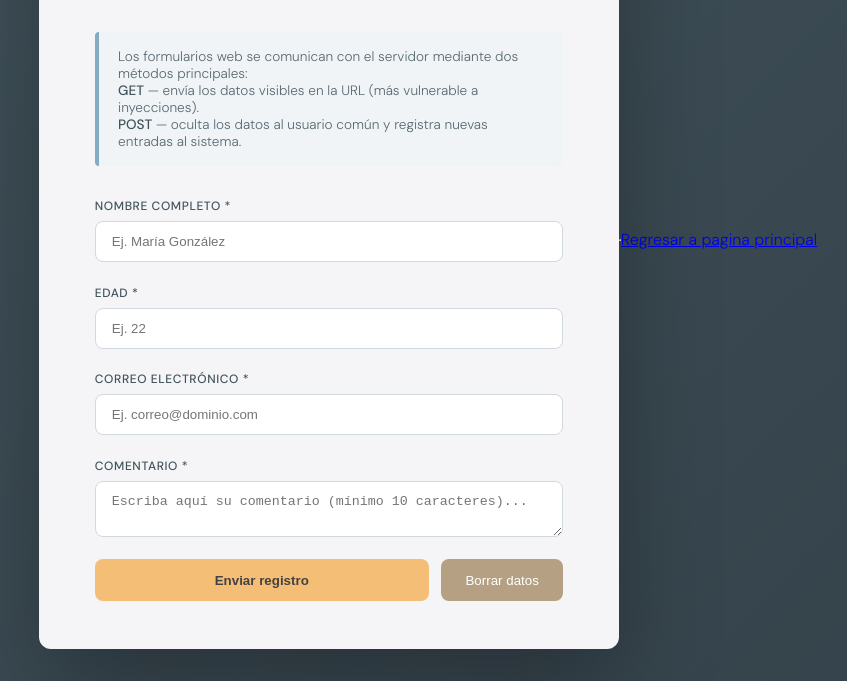
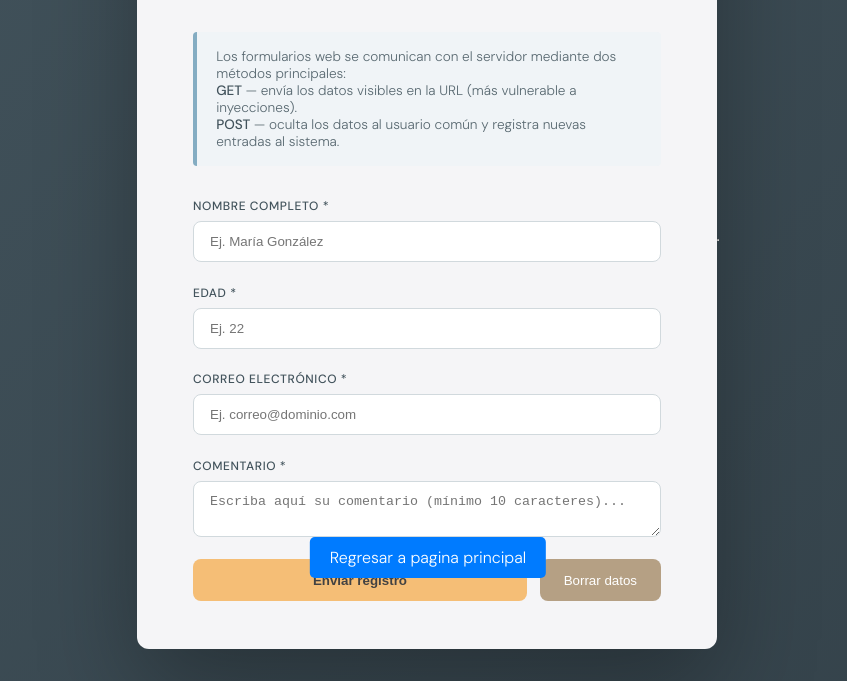
Before and after one commit to OliverOrtizBaez/4IV8_Ortiz_B-ez_Oliver, a plain HTML site: page 02Formulario/Formulario.html in a window 1280 px wide. Shown: the part 202-883 px from the top of the page, without its empty margins (212-1059 px from the left). Drawn offline with nearby package versions, Linux system fonts and the light colour scheme.

Commit message:
agrege formato a el vinculo de regresar

```diff
--- a/02Formulario/Formulario.html
+++ b/02Formulario/Formulario.html
@@ -84,7 +84,12 @@
         </form>
     </div>
     <hr>
-                        <a href="../index.html">Regresar a pagina principal</a>
 
 </body>
+
+    <a href="../index.html"
+   class="btn-proyecto"
+   style="position: fixed; bottom: 20px; left: 50%; transform: translateX(-50%); background-color: #007bff; color: white; padding: 10px 20px; text-decoration: none; border-radius: 5px;">
+   Regresar a pagina principal
+</a>
 </html>
```
Also changed, not shown: 01PrimeraPractica/Inicio.html (+5 -2 lines), 01PrimeraPractica/index.html (+5 -3 lines), Ejercicios JS primera parte/index.html (+5 -3 lines).
